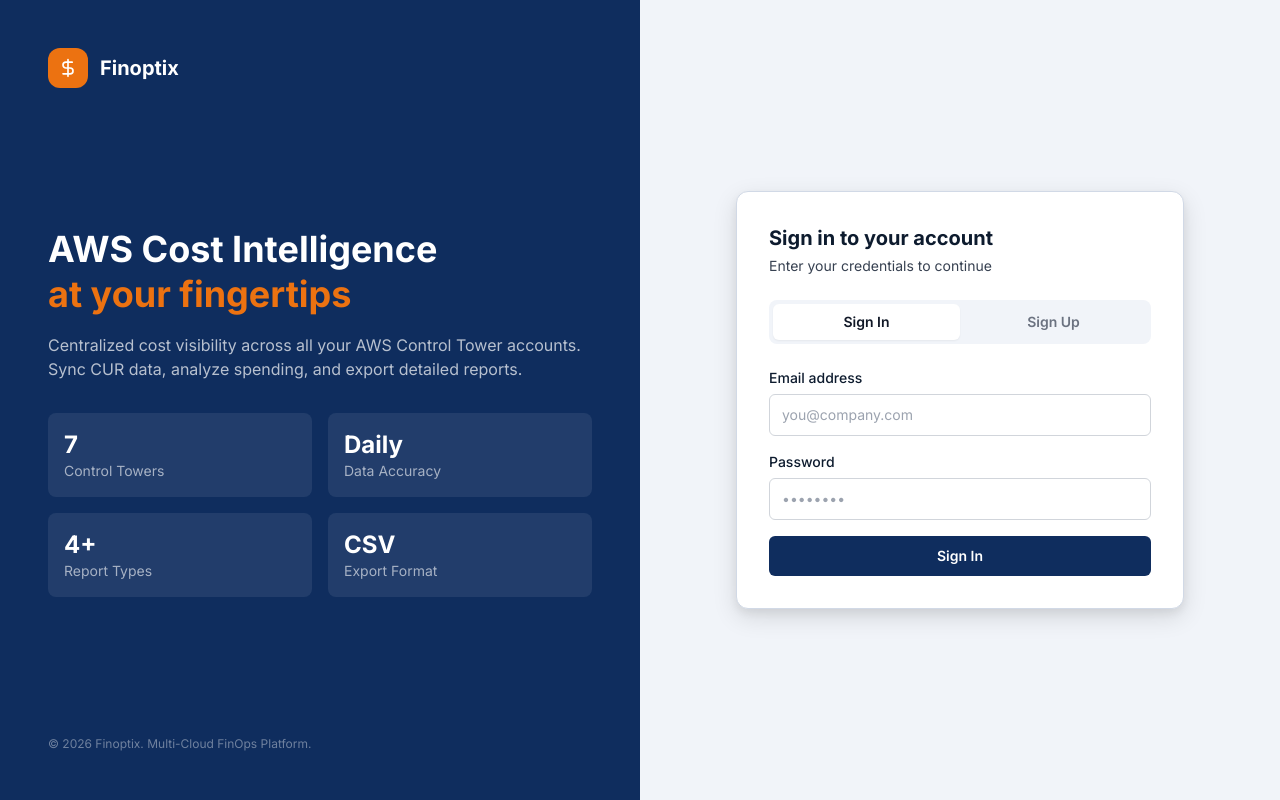
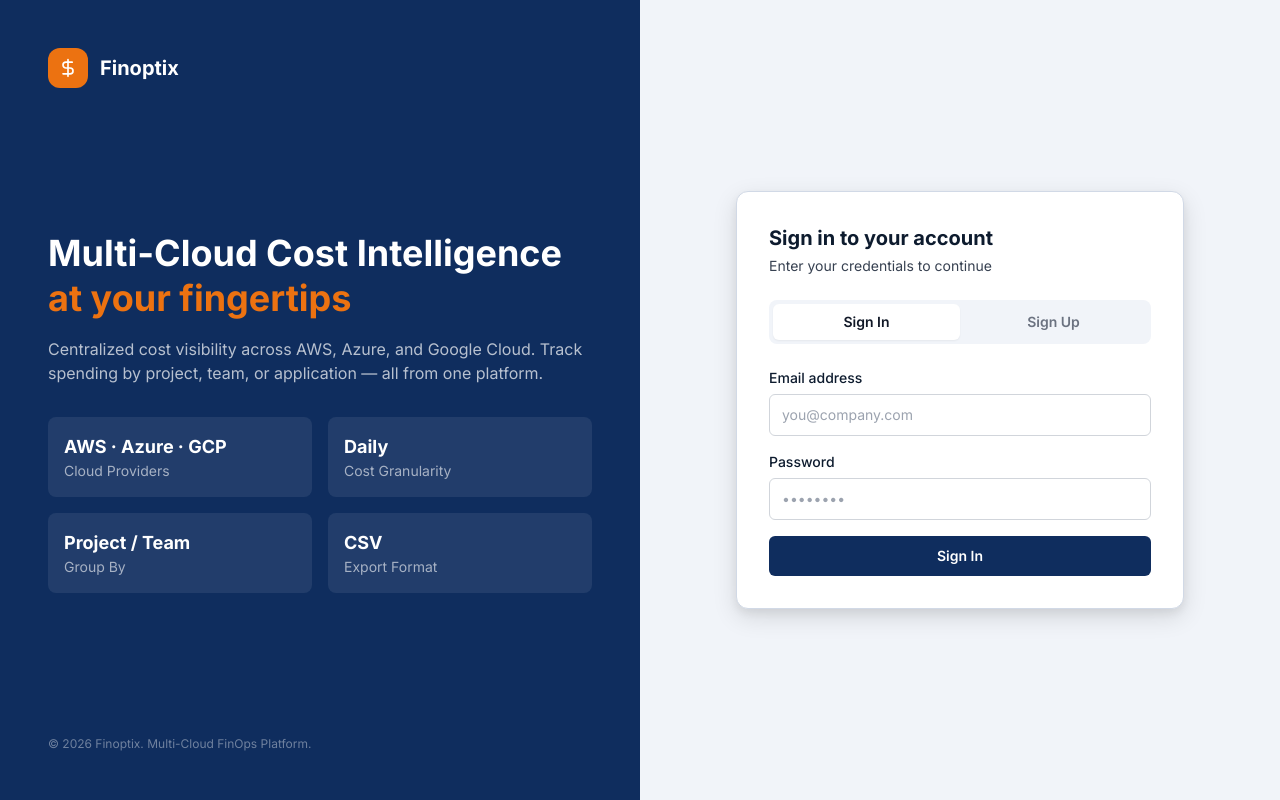
Before and after one commit to sowmiyath-dev/finops, a Next.js app in the folder frontend/: page /auth in a window 1280 px wide. Built offline with nearby package versions, Linux system fonts and the light colour scheme.

Commit message:
feat: update auth page left panel to multi-cloud messaging

```diff
--- a/frontend/src/app/auth/page.tsx
+++ b/frontend/src/app/auth/page.tsx
@@ -86,22 +86,22 @@ function AuthForm() {
 
         <div>
           <h1 className="text-4xl font-bold text-white mb-4 leading-tight">
-            AWS Cost Intelligence<br />
+            Multi-Cloud Cost Intelligence<br />
             <span style={{ color: "var(--accent)" }}>at your fingertips</span>
           </h1>
           <p className="text-white/70 text-base mb-8">
-            Centralized cost visibility across all your AWS Control Tower accounts.
-            Sync CUR data, analyze spending, and export detailed reports.
+            Centralized cost visibility across AWS, Azure, and Google Cloud.
+            Track spending by project, team, or application — all from one platform.
           </p>
           <div className="grid grid-cols-2 gap-4">
             {[
-              { label: "Control Towers", value: "7" },
-              { label: "Data Accuracy", value: "Daily" },
-              { label: "Report Types", value: "4+" },
+              { label: "Cloud Providers", value: "AWS · Azure · GCP" },
+              { label: "Cost Granularity", value: "Daily" },
+              { label: "Group By", value: "Project / Team" },
               { label: "Export Format", value: "CSV" },
             ].map((item) => (
               <div key={item.label} className="rounded-lg p-4" style={{ background: "rgba(255,255,255,0.08)" }}>
-                <div className="text-2xl font-bold text-white">{item.value}</div>
+                <div className="text-lg font-bold text-white">{item.value}</div>
                 <div className="text-sm text-white/60">{item.label}</div>
               </div>
             ))}
```
